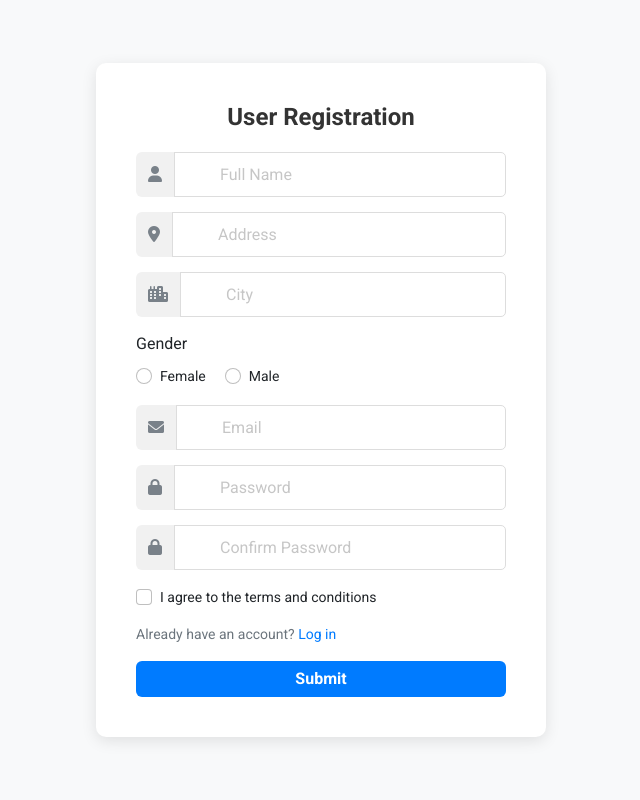
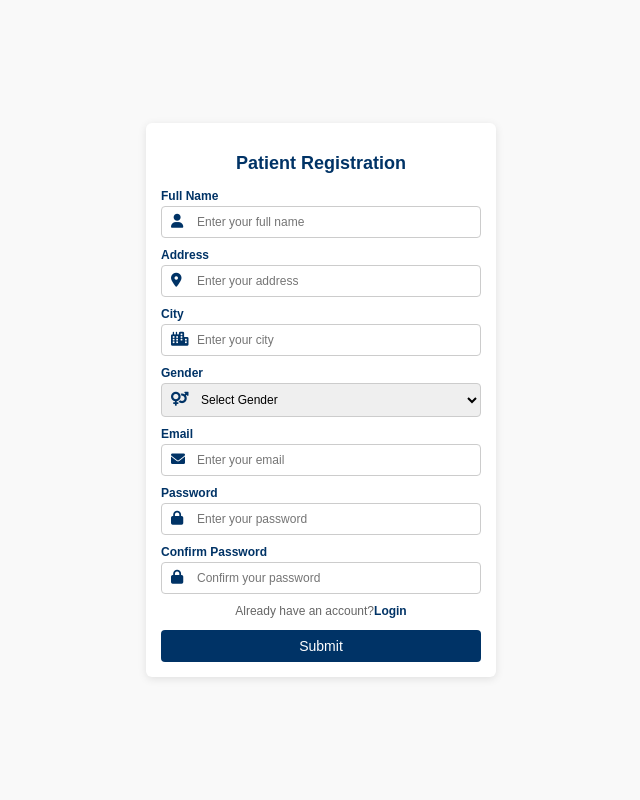
Before and after one commit to Saif-Rehman-786/management_system, a PHP site: page /singup.php in a window 1280 px wide. Shown: the whole page, without its empty margins (319-959 px from the left). Run offline with PHP 8.4, Linux system fonts and the light colour scheme.

Commit message:
sinup worked today

```diff
--- a/hms/singup.php
+++ b/hms/singup.php
@@ -1,7 +1,7 @@
 <?php
-
-
-
+if (isset($_POST['sub'])) {
+    echo "<script>alert('ok')</script>";
+}
 
 
 
@@ -12,162 +12,171 @@
 
 
 
-
-
-
-
-
-
-
 <!DOCTYPE html>
 <html lang="en">
+
 <head>
     <meta charset="UTF-8">
     <meta name="viewport" content="width=device-width, initial-scale=1.0">
-    <title>User Registration</title>
-
-    <!-- Google Fonts -->
-    <link href="https://fonts.googleapis.com/css2?family=Roboto:wght@400;500;700&display=swap" rel="stylesheet">
-
-    <!-- Bootstrap CSS -->
-    <link rel="stylesheet" href="https://cdn.jsdelivr.net/npm/bootstrap@5.2.3/dist/css/bootstrap.min.css">
-
-    <!-- Font Awesome -->
-    <link rel="stylesheet" href="https://cdnjs.cloudflare.com/ajax/libs/font-awesome/6.0.0/css/all.min.css">
-
-    <!-- Custom CSS -->
+    <title>Responsive Hospital Registration</title>
+    <link rel="stylesheet" href="https://cdnjs.cloudflare.com/ajax/libs/font-awesome/6.0.0/css/all.min.css"
+        integrity="sha512-9usAa10IRO0HhonpyAIVpjrylPvoDwiPUiKdWk5t3PyolY1cOd4DSE0Ga+ri4AuTroPR5aQvXU9xC6qOPnzFeg=="
+        crossorigin="anonymous" referrerpolicy="no-referrer" />
     <style>
         body {
-            background-color: #f8f9fa;
-            font-family: 'Roboto', sans-serif;
+            font-family: Arial, sans-serif;
+            margin: 0;
+            padding: 0;
             display: flex;
             justify-content: center;
             align-items: center;
             min-height: 100vh;
-            margin: 0;
+            background-color: #f9f9f9;
         }
-        .registration-form {
-            background: #ffffff;
-            border-radius: 10px;
-            padding: 40px; /* Increased padding for a more spacious look */
-            box-shadow: 0 4px 15px rgba(0, 0, 0, 0.1);
+
+        .container {
+            background-color: #fff;
+            padding: 15px;
+            border-radius: 6px;
+            box-shadow: 0 2px 8px rgba(0, 0, 0, 0.1);
+            width: 320px;
+            max-width: 90%;
+        }
+
+        h2 {
+            text-align: center;
+            margin-bottom: 15px;
+            color: #003366;
+            font-size: 18px;
+        }
+
+        .form-group {
+            margin-bottom: 10px;
+            position: relative;
+        }
+
+        label {
+            display: block;
+            margin-bottom: 3px;
+            font-weight: bold;
+            font-size: 12px;
+            color: #003366;
+        }
+
+        .form-group input[type="text"],
+        .form-group input[type="email"],
+        .form-group input[type="password"],
+        .form-group select {
             width: 100%;
-            max-width: 450px;
+            padding: 8px 8px 8px 35px;
+            border: 1px solid #ccc;
+            border-radius: 4px;
+            box-sizing: border-box;
+            font-size: 12px;
         }
-        .registration-form h2 {
-            font-size: 24px;
-            font-weight: 700;
-            color: #333;
-            margin-bottom: 20px;
-            text-align: center;
-        }
-        .form-group {
-            margin-bottom: 15px;
-        }
-        .form-control {
-            padding-left: 45px;
-            height: 45px;
-            border: 1px solid #ddd;
-            border-radius: 5px;
-        }
-        .form-control::placeholder {
-            color: #aaaa; /* Lightened placeholder text */
 
-        }
-        .input-group-text {
-            background: #f1f1f1;
-            border: none;
-            color:rgb(121, 129, 137);
-            border-right: 1px solid #ddd;
-        }
-        .form-check-label {
+        .form-group i {
+            position: absolute;
+            left: 10px;
+            top: 65%;
+            transform: translateY(-50%);
+            color: #003366;
             font-size: 14px;
         }
-        .btn-primary {
-            background: #007bff;
+
+        #submitt {
+            background-color: #003366;
+            color: white;
+            padding: 8px 12px;
             border: none;
-            font-weight: 600;
-            transition: all 0.3s;
+            border-radius: 4px;
+            cursor: pointer;
+            width: 100%;
+            font-size: 14px;
         }
-        .btn-primary:hover {
-            background: #0056b3;
+
+        p {
+            margin-top: 10px;
+            font-size: 12px;
+            text-align: center;
+            color: #666;
         }
-        .form-actions a {
-            color: #007bff;
+
+        p a {
+            color: #003366;
             text-decoration: none;
+            font-weight: bold;
         }
-        .form-actions a:hover {
+
+        p a:hover {
             text-decoration: underline;
+            color: #001f4d;
         }
-        .form-check-inline {
-            margin-right: 15px;
+
+
+        #submitt:hover {
+            background-color: #001f4d;
         }
-        .text-muted {
-            font-size: 14px;
+
+
+        @media (max-width: 500px) {
+            .container {
+                padding: 10px;
+            }
         }
     </style>
 </head>
+
 <body>
+    <div class="container">
+        <h2>Patient Registration</h2>
+        <form method="post">
+            <div class="form-group">
+                <label for="full_name">Full Name</label>
+                <i class="fas fa-user"></i>
+                <input type="text" id="full_name" placeholder="Enter your full name" required>
+            </div>
+            <div class="form-group">
+                <label for="address">Address</label>
+                <i class="fas fa-map-marker-alt"></i>
+                <input type="text" id="address" placeholder="Enter your address" required>
+            </div>
+            <div class="form-group">
+                <label for="city">City</label>
+                <i class="fas fa-city"></i>
+                <input type="text" id="city" placeholder="Enter your city" required>
+            </div>
+            <div class="form-group">
+                <label for="gender">Gender</label>
+                <i class="fas fa-venus-mars"></i>
+                <select id="gender" required>
+                    <option value="">Select Gender</option>
+                    <option value="male">Male</option>
+                    <option value="female">Female</option>
+                </select>
+            </div>
+            <div class="form-group">
+                <label for="email">Email</label>
+                <i class="fas fa-envelope"></i>
+                <input type="email" id="email" placeholder="Enter your email" required>
+            </div>
+            <div class="form-group">
+                <label for="password">Password</label>
+                <i class="fas fa-lock"></i>
+                <input type="password" id="password" placeholder="Enter your password" required>
+            </div>
+            <div class="form-group">
+                <label for="confirm_password">Confirm Password</label>
+                <i class="fas fa-lock"></i>
+                <input type="password" id="confirm_password" placeholder="Confirm your password" required>
 
-    <div class="registration-form">
-        <h2>User Registration</h2>
-        <form id="registration" method="post">
-            <!-- Full Name -->
-            <div class="form-group input-group">
-                <span class="input-group-text"><i class="fas fa-user"></i></span>
-                <input type="text" class="form-control" name="full_name" placeholder="Full Name" required>
+
+
             </div>
-            <!-- Address -->
-            <div class="form-group input-group">
-                <span class="input-group-text"><i class="fas fa-map-marker-alt"></i></span>
-                <input type="text" class="form-control" name="address" placeholder="Address" required>
-            </div>
-            <!-- City -->
-            <div class="form-group input-group">
-                <span class="input-group-text"><i class="fas fa-city"></i></span>
-                <input type="text" class="form-control" name="city" placeholder="City" required>
-            </div>
-            <!-- Gender -->
-            <div class="form-group">
-                <label class="form-label">Gender</label><br>
-                <div class="form-check form-check-inline">
-                    <input class="form-check-input" type="radio" id="female" name="gender" value="female">
-                    <label class="form-check-label" for="female">Female</label>
-                </div>
-                <div class="form-check form-check-inline">
-                    <input class="form-check-input" type="radio" id="male" name="gender" value="male">
-                    <label class="form-check-label" for="male">Male</label>
-                </div>
-            </div>
-            <!-- Email -->
-            <div class="form-group input-group">
-                <span class="input-group-text"><i class="fas fa-envelope"></i></span>
-                <input type="email" class="form-control" name="email" placeholder="Email" required>
-            </div>
-            <!-- Password -->
-            <div class="form-group input-group">
-                <span class="input-group-text"><i class="fas fa-lock"></i></span>
-                <input type="password" class="form-control" name="password" placeholder="Password" required>
-            </div>
-            <!-- Confirm Password -->
-            <div class="form-group input-group">
-                <span class="input-group-text"><i class="fas fa-lock"></i></span>
-                <input type="password" class="form-control" name="password_again" placeholder="Confirm Password" required>
-            </div>
-            <!-- Agreement -->
-            <div class="form-group form-check">
-                <input type="checkbox" class="form-check-input" id="agree" value="agree">
-                <label class="form-check-label" for="agree">I agree to the terms and conditions</label>
-            </div>
-            <!-- Submit -->
-            <div class="form-actions">
-                <p class="text-muted">Already have an account? <a href="login.php">Log in</a></p>
-                <button type="submit" class="btn btn-primary w-100">Submit</button>
-            </div>
+            <p>Already have an account?<a href="">Login</a></p>
+       <input type="submit" name="sub" id="submitt">
         </form>
     </div>
+</body>
 
-    <!-- Bootstrap JS -->
-    <script src="https://cdn.jsdelivr.net/npm/bootstrap@5.2.3/dist/js/bootstrap.bundle.min.js"></script>
-</body>
 </html>
```
